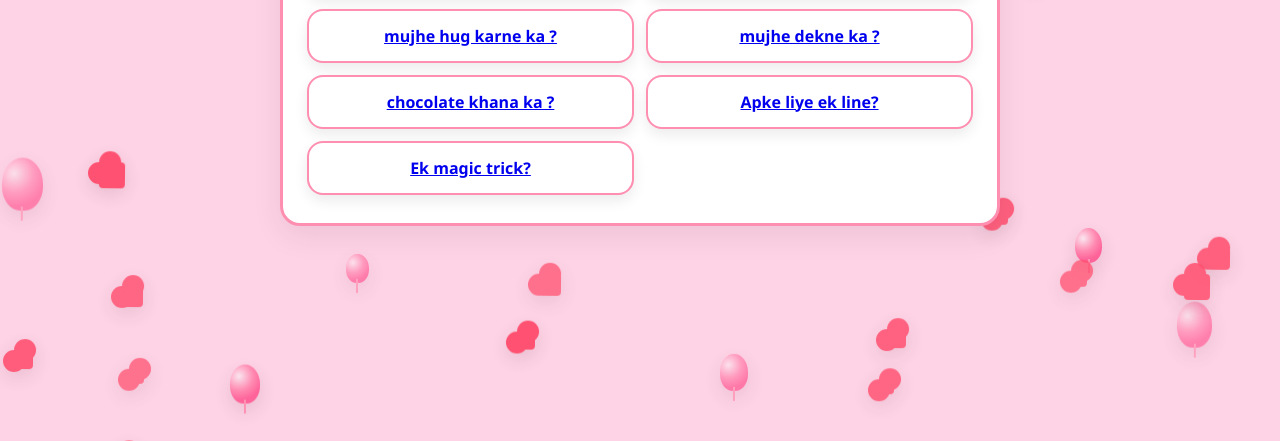
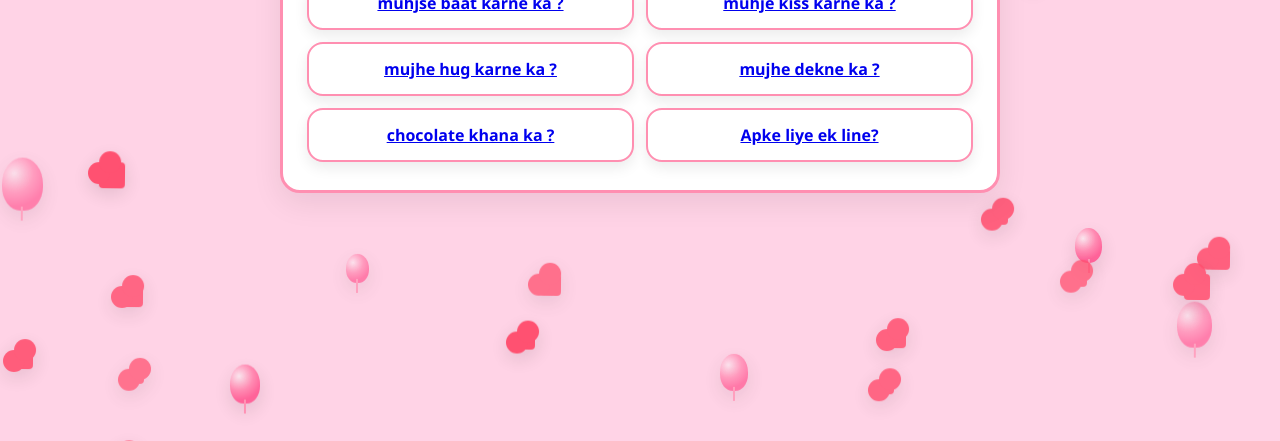
Before and after one commit to devansh7269/personal, a plain HTML site: page options.html in a window 1280 px wide. Shown: the part 359-800 px from the top of the page. Drawn offline with Linux system fonts and the light colour scheme.

Commit message:
Update options.html

```diff
--- a/options.html
+++ b/options.html
@@ -20,7 +20,6 @@
         <a class="option" role="listitem" href="surprise.html"> mujhe dekne ka ?</a>
         <a class="option" role="listitem" href="look.html"> chocolate khana ka ?</a>
         <a class="option" role="listitem" href="line.html">Apke liye ek line?</a>
-        <a class="option" role="listitem" href="magic.html">Ek magic trick?</a>
       </div>
     </section>
   </main>
```
